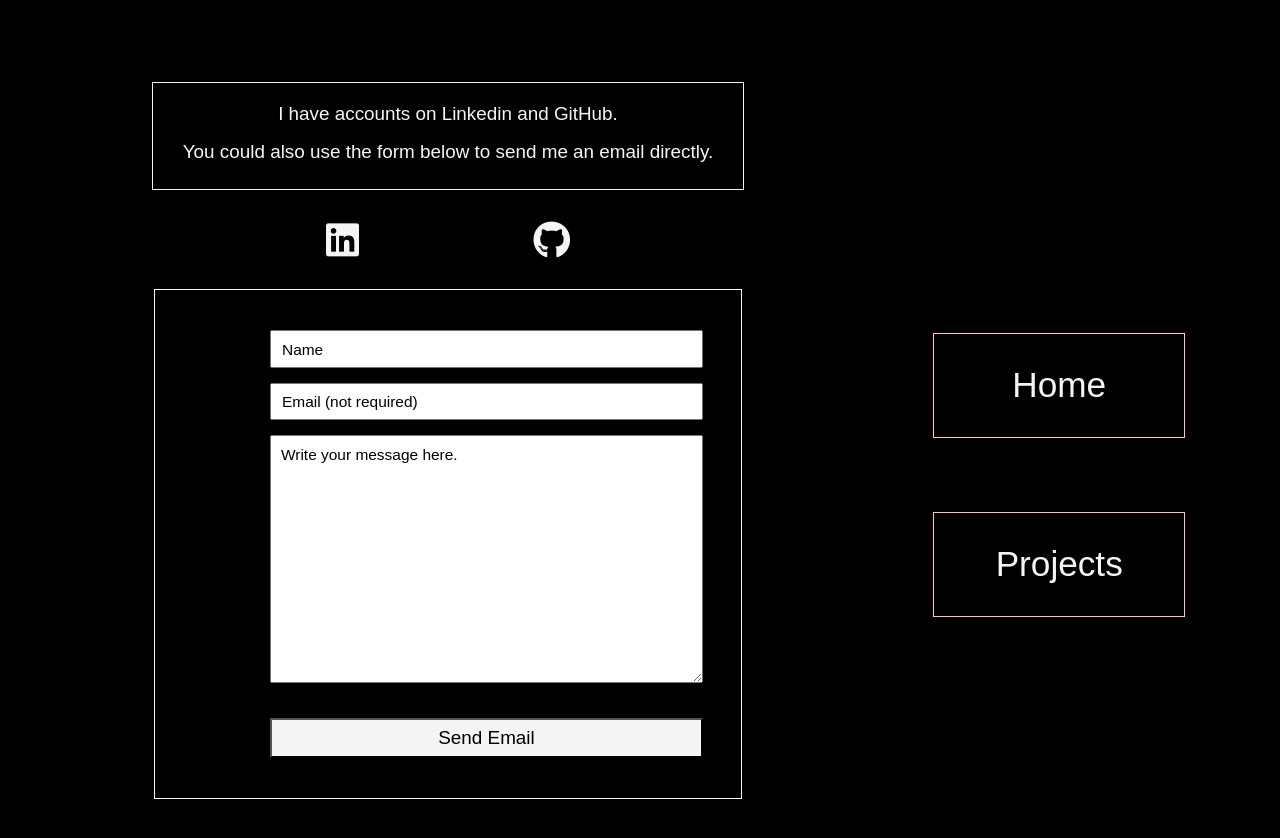
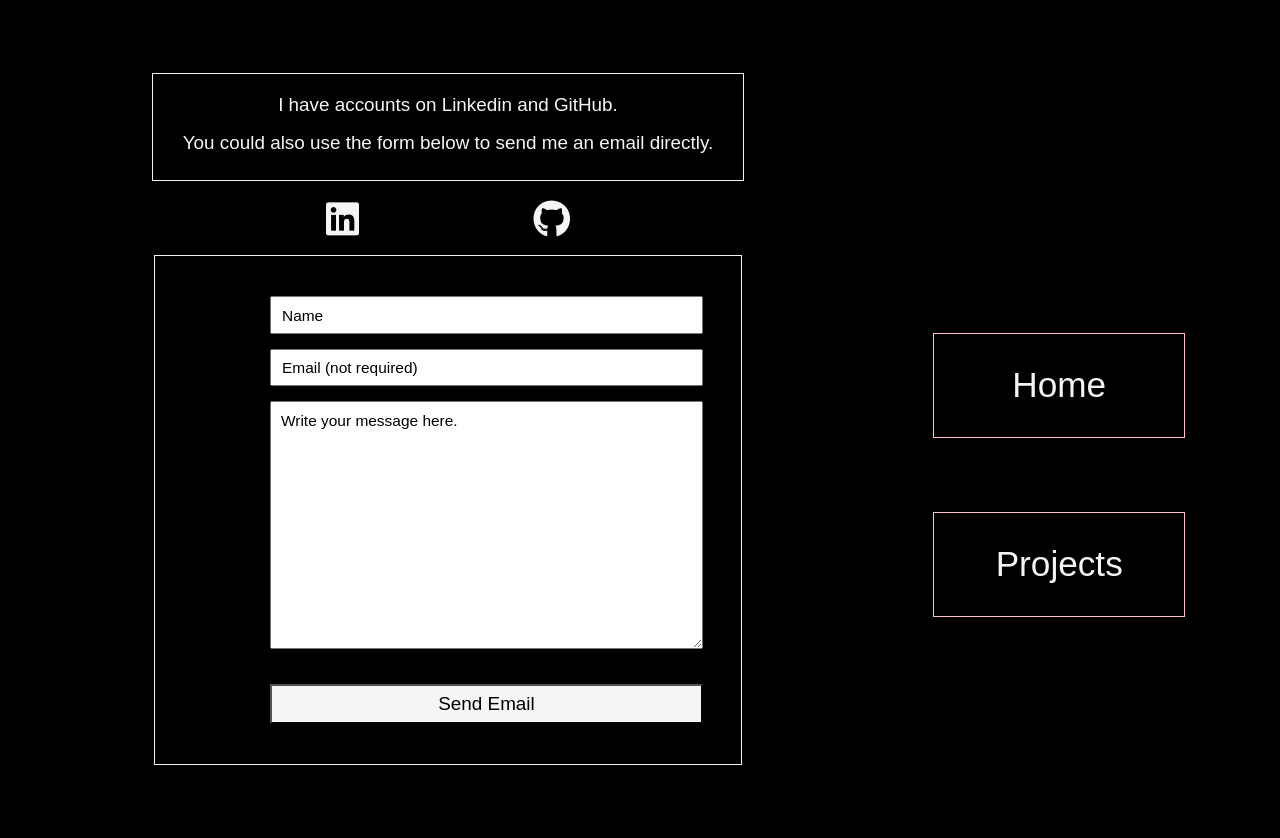
Before and after one commit to danbart909/oldportfolio, a React (Create React App) app: page /contact in a window 1280 px wide. Shown: the top 838 px of the page. Built offline with nearby package versions, Linux system fonts and the light colour scheme; a web font is replaced by a local one.

Commit message:
fixed contact styling

```diff
--- a/src/index.css
+++ b/src/index.css
@@ -368,7 +368,6 @@ a, a:visited {
   display: flex;
   align-items: center;
   justify-content: center;
-  /* height: 80%; */
 }
 
 .project {
@@ -569,9 +568,10 @@ img {
 /* ////////////////////////////////////////////// Contact  */
 
 #contact-container {
-  height: 100%;
+  height: 95vh;
   display: flex;
   flex-direction: column;
+  margin: 0 0 30px 0;
 }
 
 #contact-button-header-container {
```
